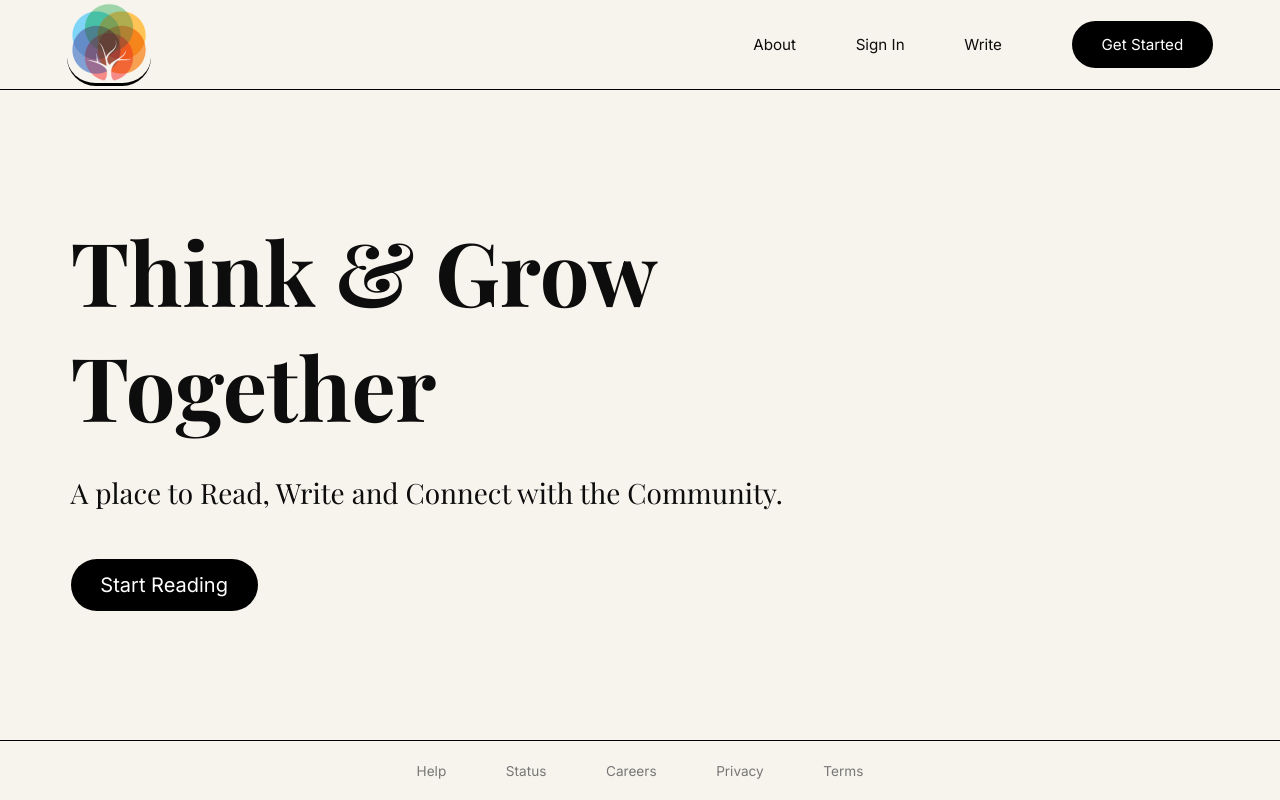
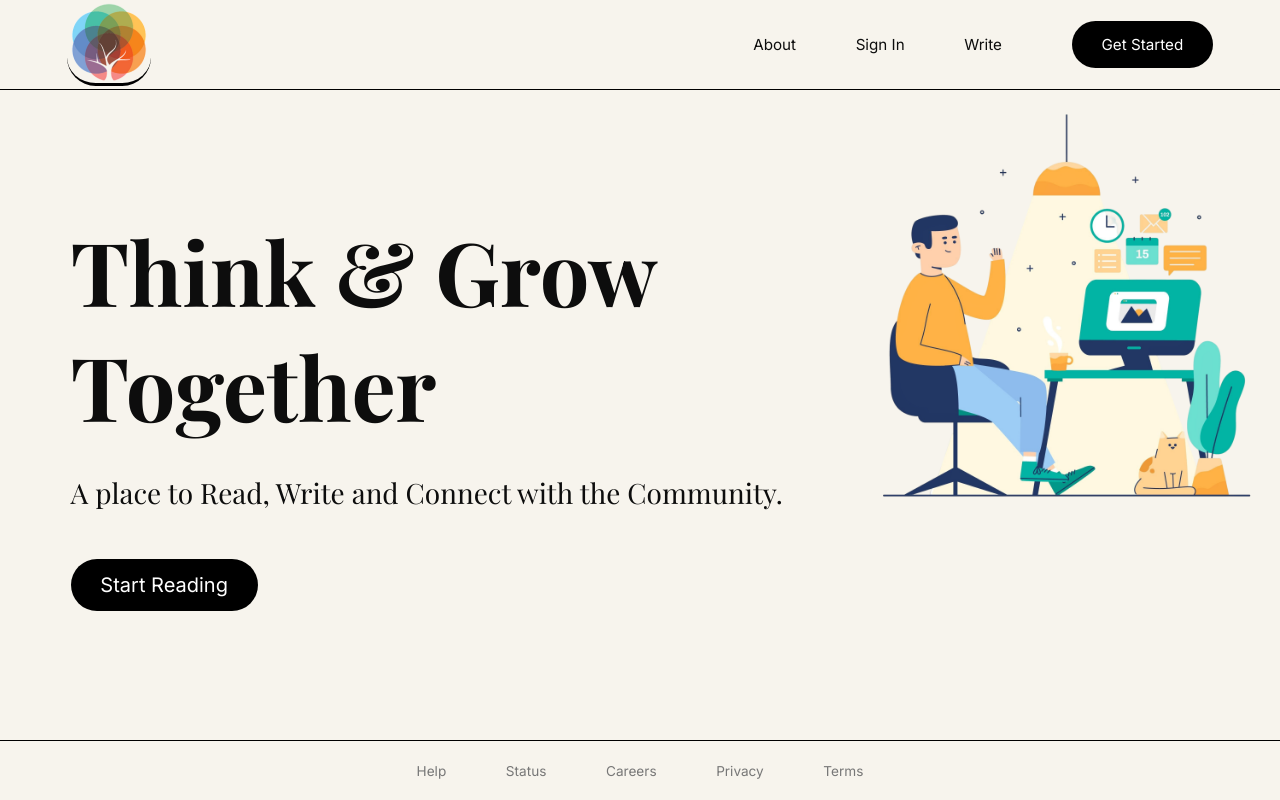
Before and after one commit to ashishsaharia/blog-site, a React (Create React App) app in the folder client/: page / in a window 1280 px wide. Built offline with nearby package versions, Linux system fonts and the light colour scheme.

Commit message:
almost done with the ui of the hero page

```diff
--- a/client/src/components/HeroSection.jsx
+++ b/client/src/components/HeroSection.jsx
@@ -1,4 +1,5 @@
 import HeroHeaderButton from './HeroHeaderButton.jsx'
+import hero from '../assets/hero.png';
 
 
 const HeroSection = () => {
@@ -12,7 +13,7 @@ const HeroSection = () => {
 				</div>
 			</div>
 			<div className = "heroRight">
-
+				<img src = {hero}/>
 			</div>
 		</section>
 	)
```
Also changed, not shown: client/src/assets/hero.png (added).
